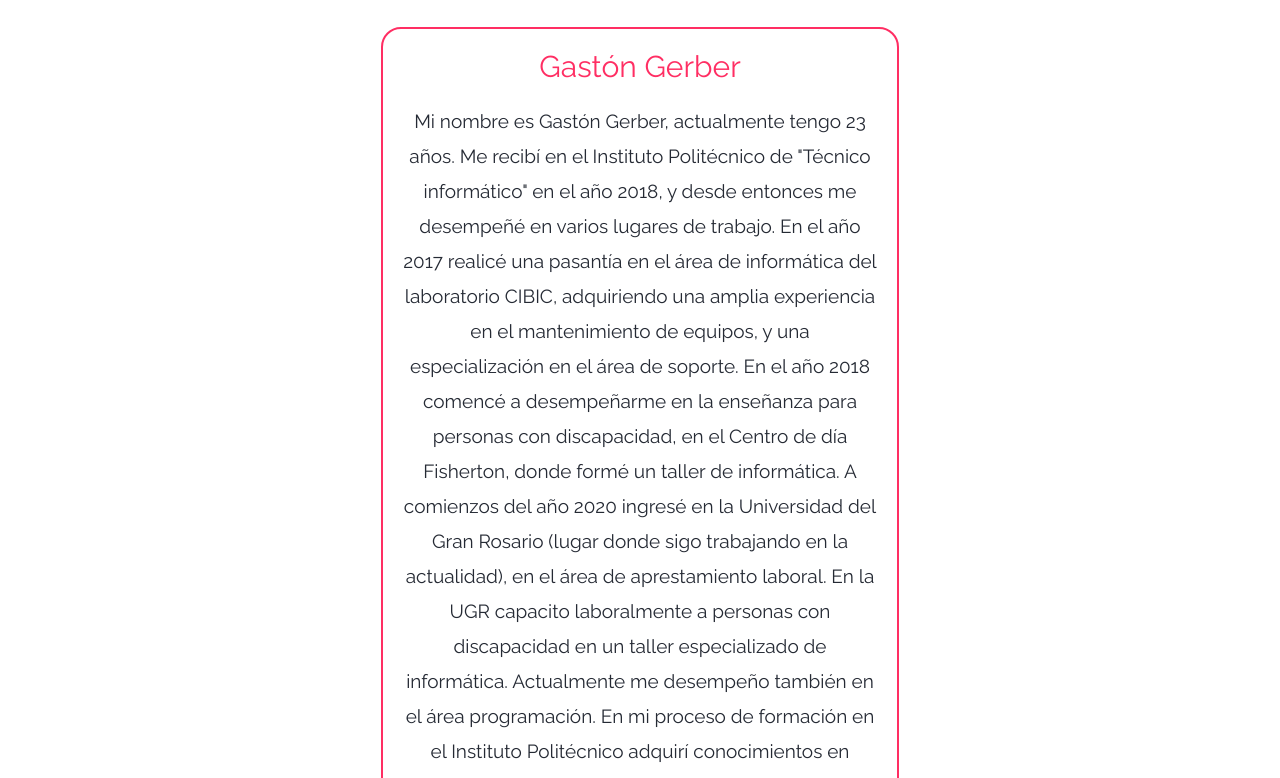
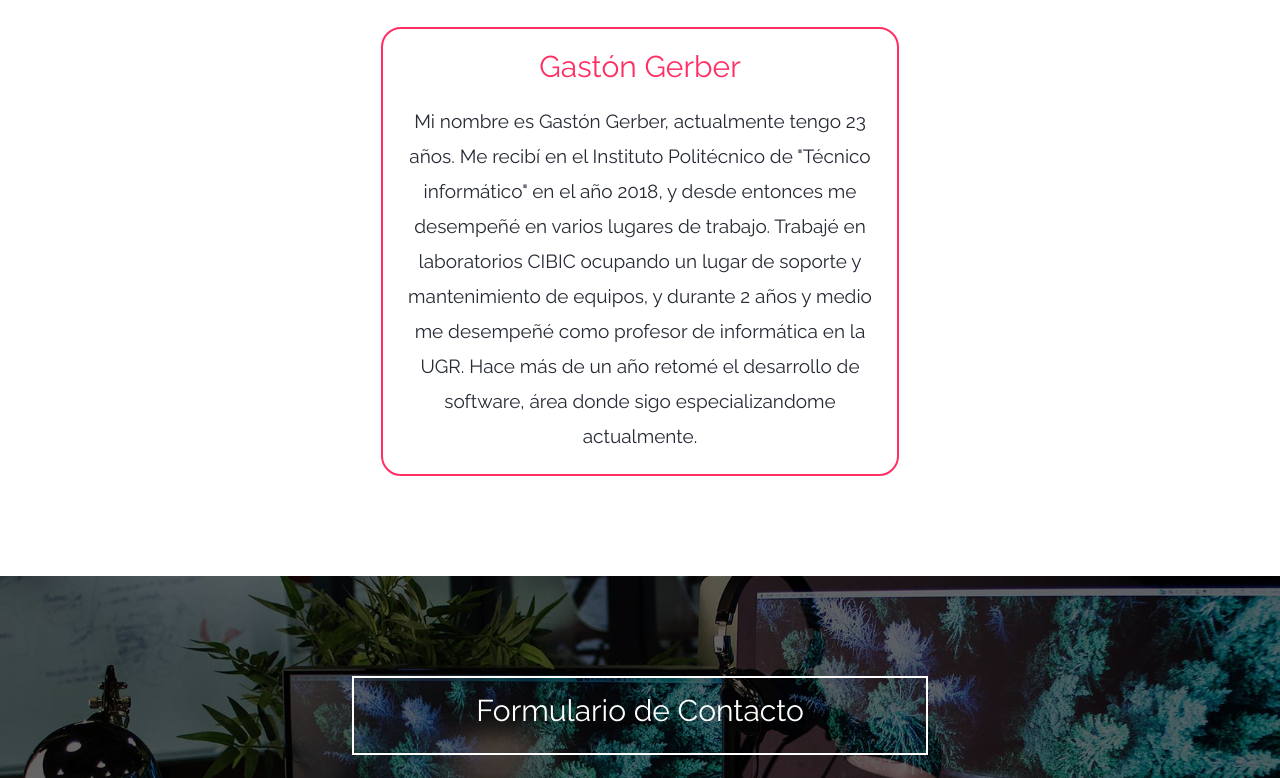
Before and after one commit to gastongerber1/gastongerber1.github.io, a plain HTML site: page index.html in a window 1280 px wide. Shown: the part 3282-4060 px from the top of the page. Drawn offline with nearby package versions, Linux system fonts and the light colour scheme.

Commit message:
Update index.html

```diff
--- a/index.html
+++ b/index.html
@@ -118,9 +118,7 @@
                 <div class="card-img"><img src="img/gas.jpg" alt=""></div>
                 <div class="testimonio-text">
                     <h4>Gastón Gerber</h4>
-                    <p>Mi nombre es Gastón Gerber, actualmente tengo 23 años. Me recibí en el Instituto Politécnico de "Técnico informático" en el año 2018, y desde entonces me desempeñé en varios lugares de trabajo. En el año 2017 realicé una pasantía en el área de informática del laboratorio CIBIC, adquiriendo una amplia experiencia en el mantenimiento de equipos, y una especialización en el área de soporte. En el año 2018 comencé a desempeñarme en la enseñanza para personas con discapacidad, en el Centro de día Fisherton, donde formé un taller de informática. A comienzos del año 2020 ingresé en la Universidad del Gran Rosario (lugar donde sigo trabajando en la actualidad), en el área de aprestamiento laboral. En la UGR capacito laboralmente a personas con discapacidad en un taller especializado de informática.
-                        Actualmente me desempeño también en el área programación. En mi proceso de formación en el Instituto Politécnico adquirí conocimientos en algunos lenguajes, tales como: C, C++, HTML5, CSS3, Java Script, Assembler, Haskell, entre otros.
-                        En los últimos meses me fui especializando en la programación front-end y back-end.</p>
+                    <p>Mi nombre es Gastón Gerber, actualmente tengo 23 años. Me recibí en el Instituto Politécnico de "Técnico informático" en el año 2018, y desde entonces me desempeñé en varios lugares de trabajo. Trabajé en laboratorios CIBIC ocupando un lugar de soporte y mantenimiento de equipos, y durante 2 años y medio me desempeñé como profesor de informática en la UGR. Hace más de un año retomé el desarrollo de software, área donde sigo especializandome actualmente.</p>
                 </div>
             </div>
         </div>
```
